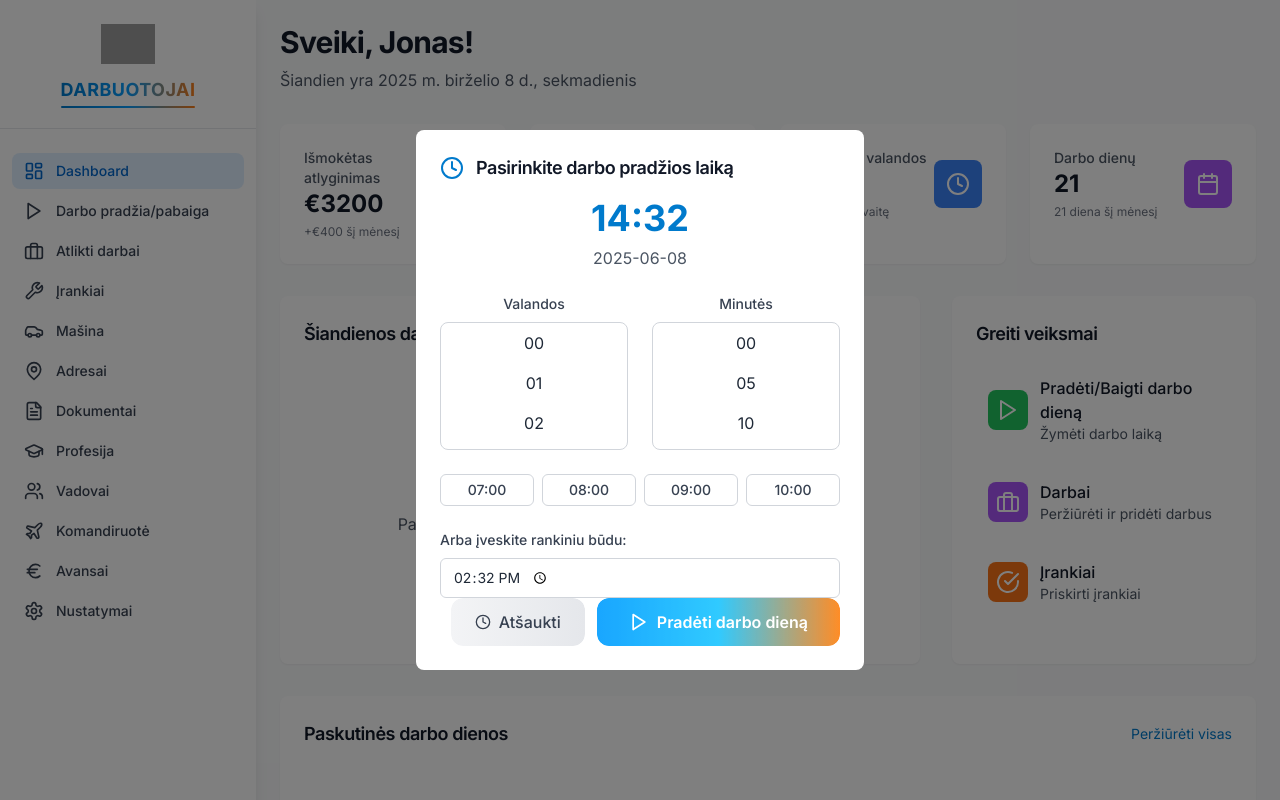
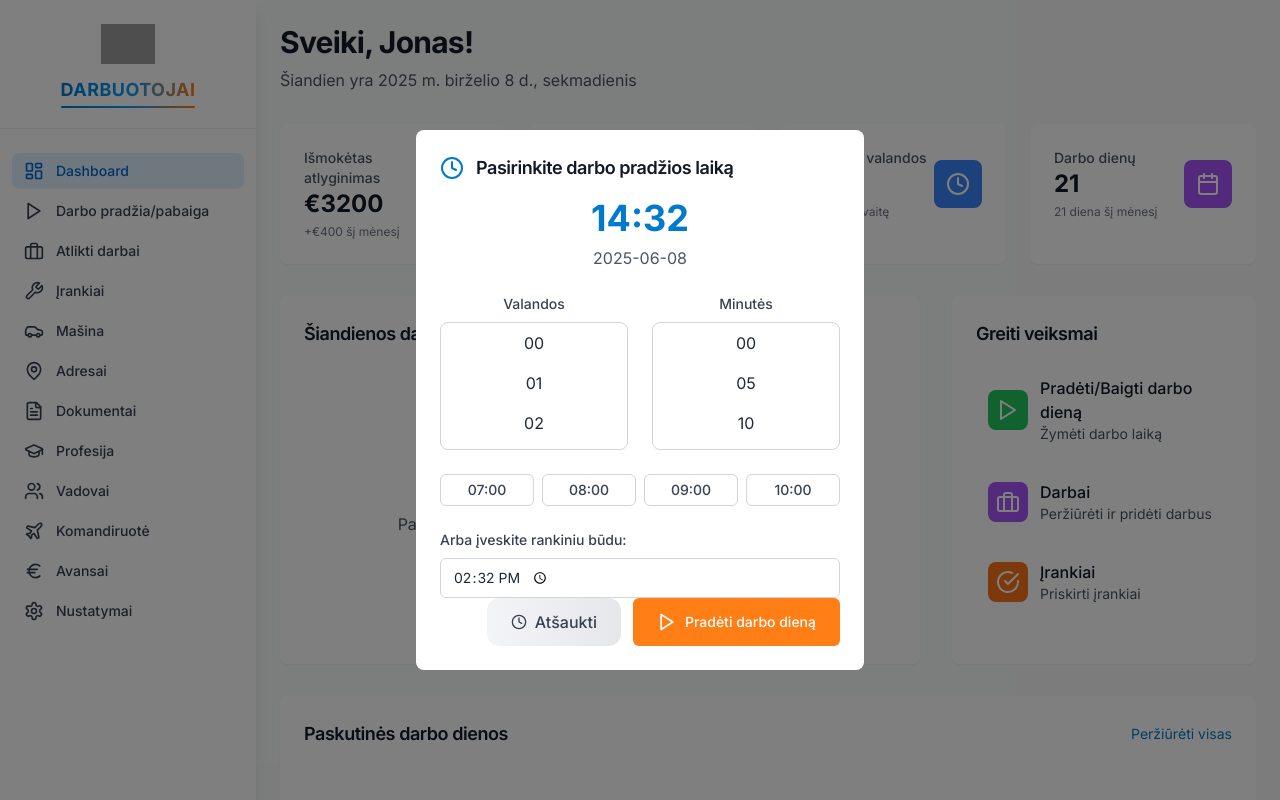
Before and after one commit to Deivis888/EkoFlex, a React (Vite) app: page /employee/dashboard in a window 1280 px wide. Both pictures are taken after a click on the button "Pradėti darbo dieną". Shown: the top 800 px of the page. Built offline with nearby package versions, Linux system fonts and the light colour scheme; grey boxes are pictures that could not be loaded.

Commit message:
Update Start Work Button Design

```diff
--- a/src/pages/employee/DashboardPage.tsx
+++ b/src/pages/employee/DashboardPage.tsx
@@ -485,14 +485,10 @@ const DashboardPage = () => {
                 </button>
                 <button
                   onClick={handleConfirmStartTime}
-                  className="relative px-8 py-3 rounded-xl group overflow-hidden transition-all duration-300 hover:scale-105 hover:shadow-lg"
+                  className="btn btn-primary btn-lg inline-flex items-center"
                 >
-                  <div className="absolute inset-0 bg-gradient-to-r from-primary-500 via-secondary-500 to-accent-500 rounded-xl transition-all duration-300 group-hover:from-primary-600 group-hover:via-secondary-600 group-hover:to-accent-600"></div>
-                  <div className="absolute inset-0 bg-gradient-to-r from-primary-400 via-secondary-400 to-accent-400 rounded-xl opacity-0 group-hover:opacity-100 transition-opacity duration-300 animate-pulse"></div>
-                  <div className="relative flex items-center justify-center font-semibold text-white">
-                    <Play className="h-5 w-5 mr-2" />
-                    Pradėti darbo dieną
-                  </div>
+                  <Play className="h-5 w-5 mr-2" />
+                  Pradėti darbo dieną
                 </button>
               </div>
             </motion.div>
--- a/src/pages/employee/StartWorkPage.tsx
+++ b/src/pages/employee/StartWorkPage.tsx
@@ -573,14 +573,10 @@ const StartWorkPage = () => {
                 </button>
                 <button
                   onClick={handleConfirmStartTime}
-                  className="relative px-8 py-3 rounded-xl group overflow-hidden transition-all duration-300 hover:scale-105 hover:shadow-lg"
+                  className="btn btn-primary btn-lg inline-flex items-center"
                 >
-                  <div className="absolute inset-0 bg-gradient-to-r from-primary-500 via-secondary-500 to-accent-500 rounded-xl transition-all duration-300 group-hover:from-primary-600 group-hover:via-secondary-600 group-hover:to-accent-600"></div>
-                  <div className="absolute inset-0 bg-gradient-to-r from-primary-400 via-secondary-400 to-accent-400 rounded-xl opacity-0 group-hover:opacity-100 transition-opacity duration-300 animate-pulse"></div>
-                  <div className="relative flex items-center justify-center font-semibold text-white">
-                    <Play className="h-5 w-5 mr-2" />
-                    Pradėti darbo dieną
-                  </div>
+                  <Play className="h-5 w-5 mr-2" />
+                  Pradėti darbo dieną
                 </button>
               </div>
             </motion.div>
```
